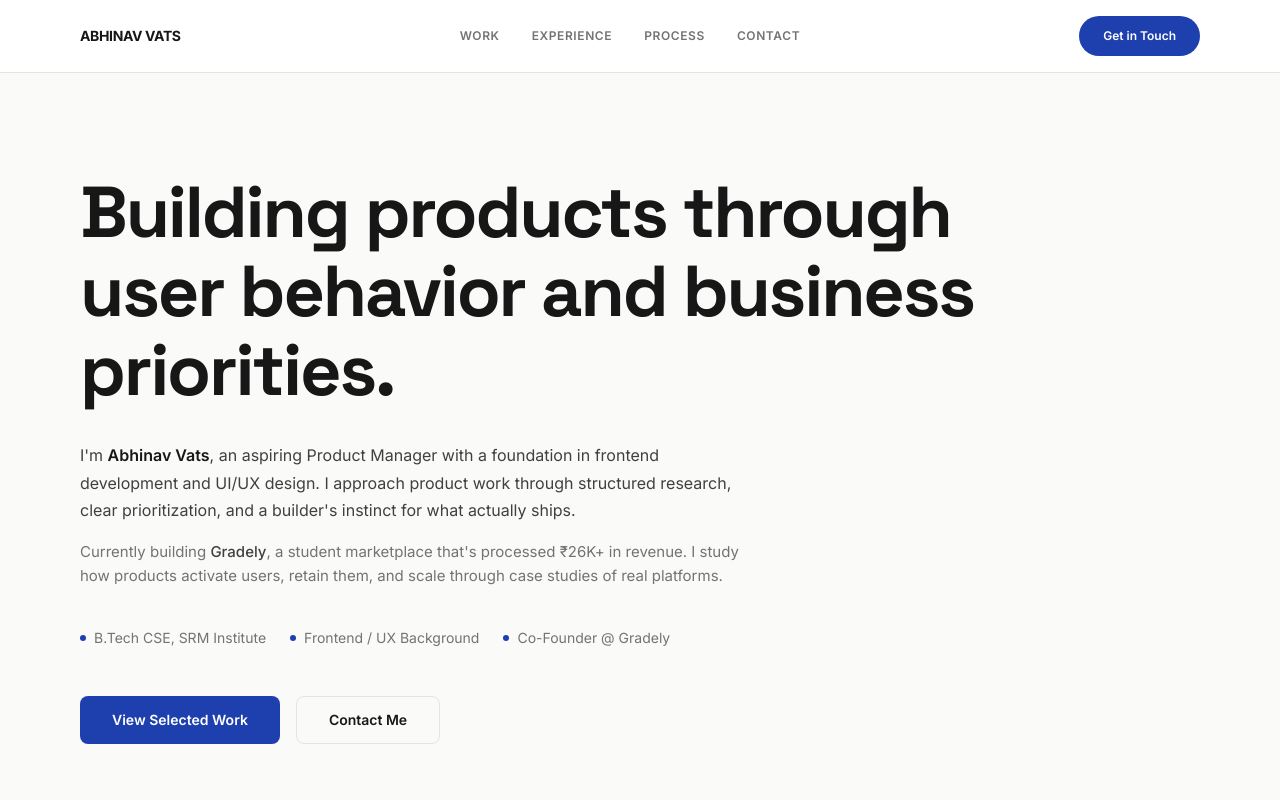
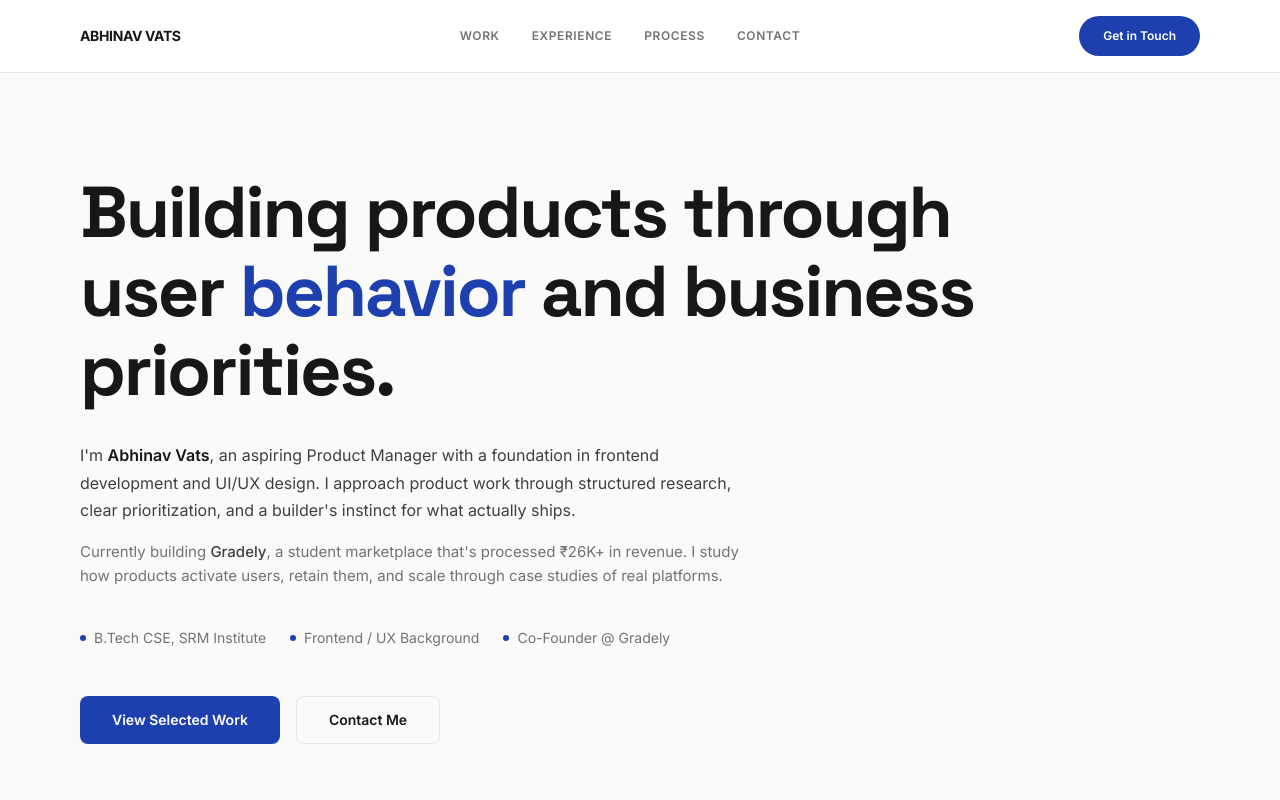
Before and after one commit to Avisav24/Product-Management-Portfolio, a Next.js app: page / in a window 1280 px wide. Shown: the top 800 px of the page. Built offline with nearby package versions, Linux system fonts and the light colour scheme.

Commit message:
feat: highlight behavior in hero headline with accent color

```diff
--- a/src/components/home/hero.tsx
+++ b/src/components/home/hero.tsx
@@ -7,7 +7,7 @@ export function Hero() {
 
       {/* Main Headline */}
       <h1 className="headline-primary text-5xl sm:text-6xl lg:text-7xl max-w-4xl mb-8">
-        Building products through user behavior and business priorities.
+        Building products through user <span className="text-[var(--accent)]">behavior</span> and business priorities.
       </h1>
 
       {/* Supporting Text */}
```
